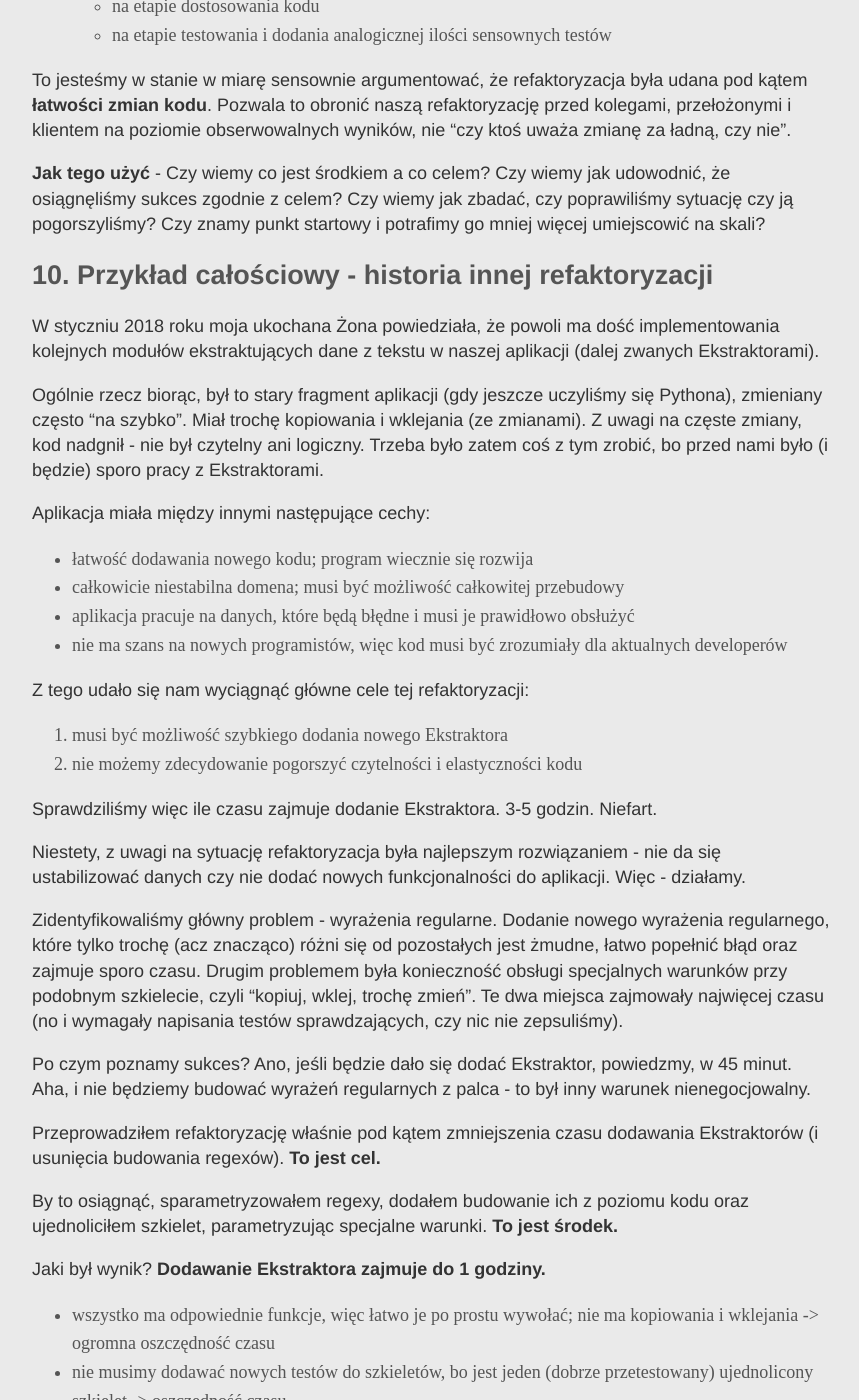
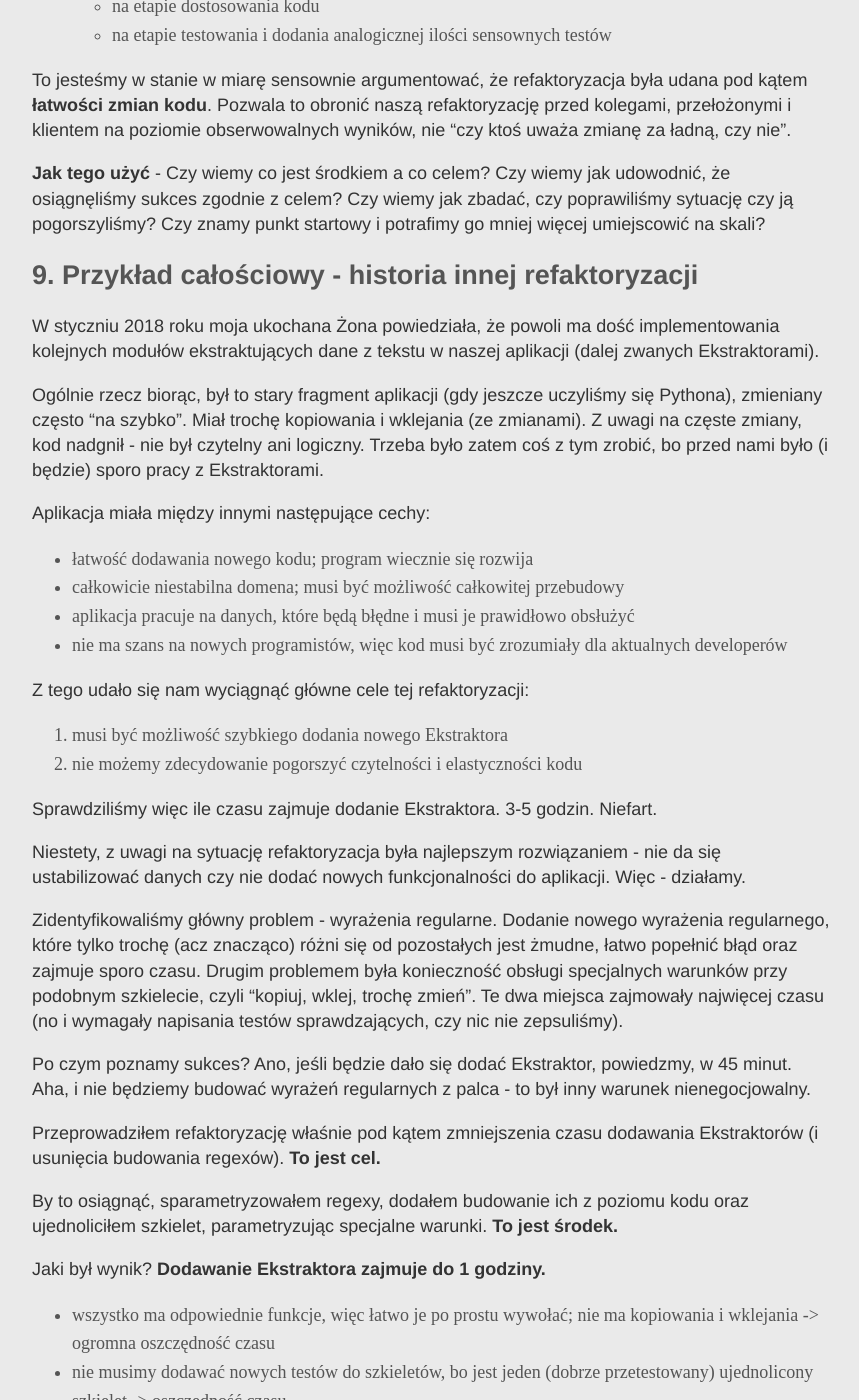
Before and after one commit to ljzolw/ljzolw.github.io, a Jekyll site: the page built from _posts/2018-05-18-oplacalna-refaktoryzacja-co-osiagnac.md, in a window 1280 px wide and 1400 px high, scrolled down 9488 px. Shown: the whole window, without its empty margins (208-1067 px from the left). Built offline with Jekyll 4.4.1, drawn with Linux system fonts in a browser that asks for light colours; some of the changed text lies outside the part shown.

Commit message:
Corrected pts numbers

```diff
--- a/_posts/2018-05-18-oplacalna-refaktoryzacja-co-osiagnac.md
+++ b/_posts/2018-05-18-oplacalna-refaktoryzacja-co-osiagnac.md
@@ -188,7 +188,7 @@
 
 **Jak tego użyć** - Czy wiemy co jest środkiem a co celem? Czy wiemy jak udowodnić, że osiągnęliśmy sukces zgodnie z celem? Czy wiemy jak zbadać, czy poprawiliśmy sytuację czy ją pogorszyliśmy? Czy znamy punkt startowy i potrafimy go mniej więcej umiejscowić na skali?
 
-## 10. Przykład całościowy - historia innej refaktoryzacji
+## 9. Przykład całościowy - historia innej refaktoryzacji
 
 W styczniu 2018 roku moja ukochana Żona powiedziała, że powoli ma dość implementowania kolejnych modułów ekstraktujących dane z tekstu w naszej aplikacji (dalej zwanych Ekstraktorami).
 
@@ -248,7 +248,7 @@
 
 Powodzenia!
 
-## 10. Metadane artykułu
+## 11. Metadane artykułu
 
 | Akcja                                                         | Czas lub Ilość |
 |---------------------------------------------------------------|----------------|
```
Also changed, not shown: other parts of _posts/2018-05-18-oplacalna-refaktoryzacja-co-osiagnac.md (+1 -1 lines).
